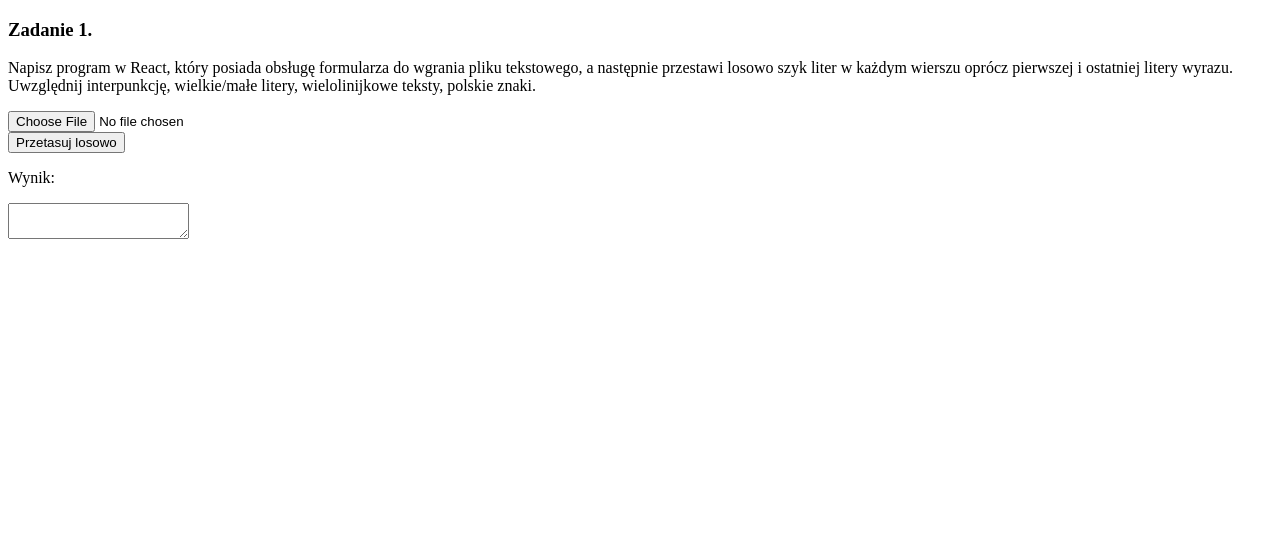
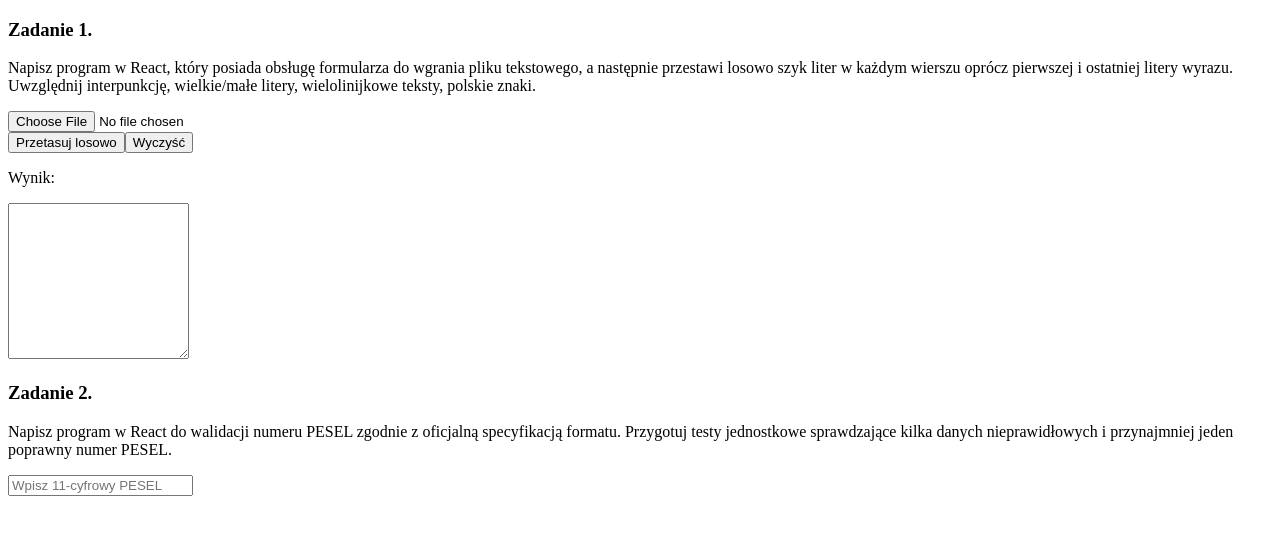
Before and after one commit to Radek11111/recruitment_task, a React (Vite) app: page / in a window 1280 px wide. Shown: the top 534 px of the page. Built offline with nearby package versions, Linux system fonts and the light colour scheme.

Commit message:
improved textshutter and the second task has been started.

```diff
--- a/src/App.tsx
+++ b/src/App.tsx
@@ -1,10 +1,12 @@
 import "./App.css";
+import PeselValidation from "./components/PeselValidation";
 import TextShuffler from "./components/TextShuffler";
 
 function App() {
   return (
     <div className="app">
       <TextShuffler />
+      <PeselValidation />
     </div>
   );
 }
--- /dev/null
+++ b/src/components/PeselValidation.tsx
@@ -0,0 +1,27 @@
+import { useState } from "react";
+
+export default function validatePesel() {
+  const [usePesel, setUsePesel] = useState("");
+  const [result, setResult] = useState<string | null>(null);
+
+  return (
+    <div className="card">
+      <div className="header">
+        <h3>Zadanie 2. </h3>
+        <p>
+          Napisz program w React do walidacji numeru PESEL zgodnie z oficjalną
+          specyfikacją formatu. Przygotuj testy jednostkowe sprawdzające kilka
+          danych nieprawidłowych i przynajmniej jeden poprawny numer PESEL.
+        </p>
+      </div>
+      <div className="">
+        <input
+          type="text"
+          value={usePesel}
+          onChange={(event) => setUsePesel(event.target.value)}
+          placeholder="Wpisz 11-cyfrowy PESEL"
+        />
+      </div>
+    </div>
+  );
+}
--- a/src/components/TextShuffler.tsx
+++ b/src/components/TextShuffler.tsx
@@ -1,34 +1,54 @@
-import { useState } from "react";
+import { useCallback, useState } from "react";
 import { shuffleTextPreservingPunctuation } from "../utils/shuffleInnerTextLetter";
 
 export default function TextShuffler() {
   const [inputText, setInputText] = useState<string>("");
   const [outputText, setOutputText] = useState<string>("");
+  const [isLoading, setIsLoading] = useState<boolean>(false);
 
-  const handleFile = (event: React.ChangeEvent<HTMLInputElement>) => {
+  const handleFile = useCallback(
+    (event: React.ChangeEvent<HTMLInputElement>) => {
       const file = event.target.files && event.target.files[0];
       if (!file) return;
 
+      if (file.type.includes("text/") && !file.name.endsWith(".txt")) {
+        alert("Proszę wgrać plik tekstowy (.txt)");
+        return;
+      }
+      setIsLoading(true);
+
       const reader = new FileReader();
       reader.onload = () => {
-      setInputText(String(reader.result ?? ""));
+        const text = String(reader.result ?? "");
+        setInputText(text);
+        setOutputText(text);
+        setIsLoading(false);
       };
       reader.readAsText(file, "UTF-8");
-  };
+    },
+    []
+  );
 
-  const handleShuffle = () => {
+  const handleShuffle = useCallback(() => {
+    if (!inputText.trim()) return;
+
     const lines = inputText.split(/\r?\n/);
-    const out = lines
+    const outshuffledLines = lines
       .map((line) => {
         return shuffleTextPreservingPunctuation(line);
       })
       .join("\n");
-    setOutputText(out);
-  };
+    setOutputText(outshuffledLines);
+  }, [inputText]);
+
+  const handleClear = useCallback(() => {
+    setInputText("");
+    setOutputText("");
+  }, []);
 
   return (
-    <div className="">
-      <div className="">
+    <div className="container">
+      <div className="header">
         <h3>Zadanie 1. </h3>
         <p>
           Napisz program w React, który posiada obsługę formularza do wgrania
@@ -38,14 +58,21 @@ export default function TextShuffler() {
           znaki.
         </p>
       </div>
-      <div className="">
+      <div className="file-section">
         <input type="file" accept=".txt" onChange={handleFile} />
+        {isLoading && <p>Wczytywanie...</p>}
       </div>
-      <div className="">
-        <button onClick={handleShuffle}>Przetasuj losowo</button>
+      <div className="button-section">
+        <button onClick={handleShuffle} disabled={isLoading}>
+          Przetasuj losowo
+        </button>
+        <button onClick={handleClear} disabled={isLoading}>
+          Wyczyść
+        </button>
+      </div>
+      <div className="text-area"></div>
       <p>Wynik:</p>
-        <textarea readOnly value={outputText} />
-      </div>
+      <textarea readOnly value={outputText} rows={10} />
     </div>
   );
 }
--- a/src/utils/shuffleInnerTextLetter.tsx
+++ b/src/utils/shuffleInnerTextLetter.tsx
@@ -6,18 +6,19 @@ export const shuffleInnerTextLetter = (world: string): string => {
   const last = chars[chars.length - 1];
   const middle = chars.slice(1, -1);
 
-  for (let i = middle.length - 1; i > 0; i--) {
+  const shuffleMiddle = [...middle];
+
+  for (let i = shuffleMiddle.length - 1; i > 0; i--) {
     const j = Math.floor(Math.random() * (i + 1));
-    const tmp = middle[i];
-    middle[i] = middle[j];
-    middle[j] = tmp;
+    [shuffleMiddle[i], shuffleMiddle[j]] = [shuffleMiddle[j], shuffleMiddle[i]];
   }
 
-  const origMiddle = Array.from(world).slice(1, -1);
-  const resultMiddle = middle.map((char, index) => {
-    const isUpper = origMiddle[index] === origMiddle[index].toUpperCase();
+  const resultMiddle = shuffleMiddle.map((char, index) => {
+    const originalChar = middle[index];
+    const isUpper = originalChar === originalChar.toUpperCase();
     return isUpper ? char.toUpperCase() : char.toLowerCase();
   });
+
   return [first, ...resultMiddle, last].join("");
 };
 
```
Also changed, not shown: src/utils/pesel.tsx (added). Lines whose indentation alone changed are shown as unchanged.
